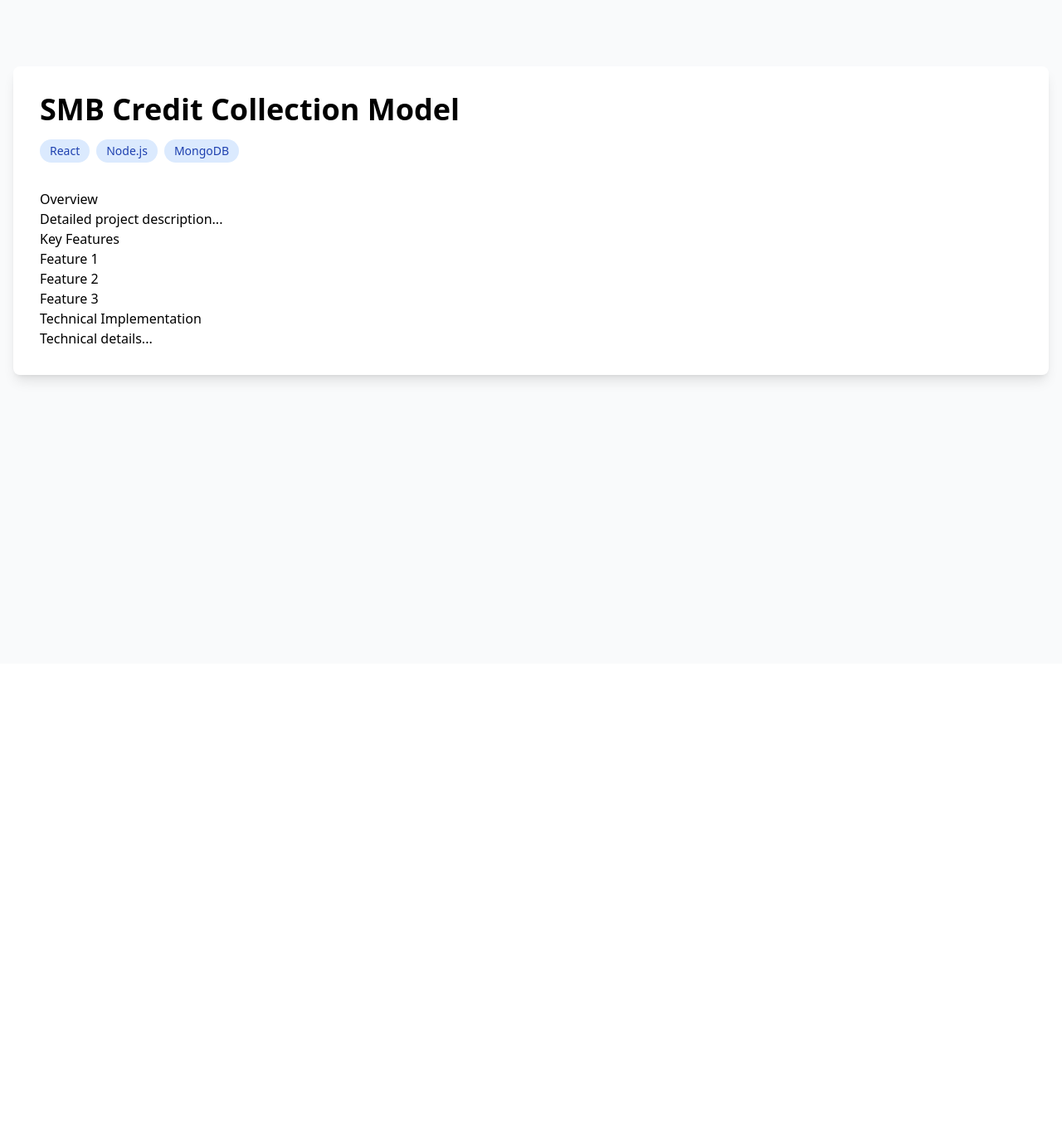
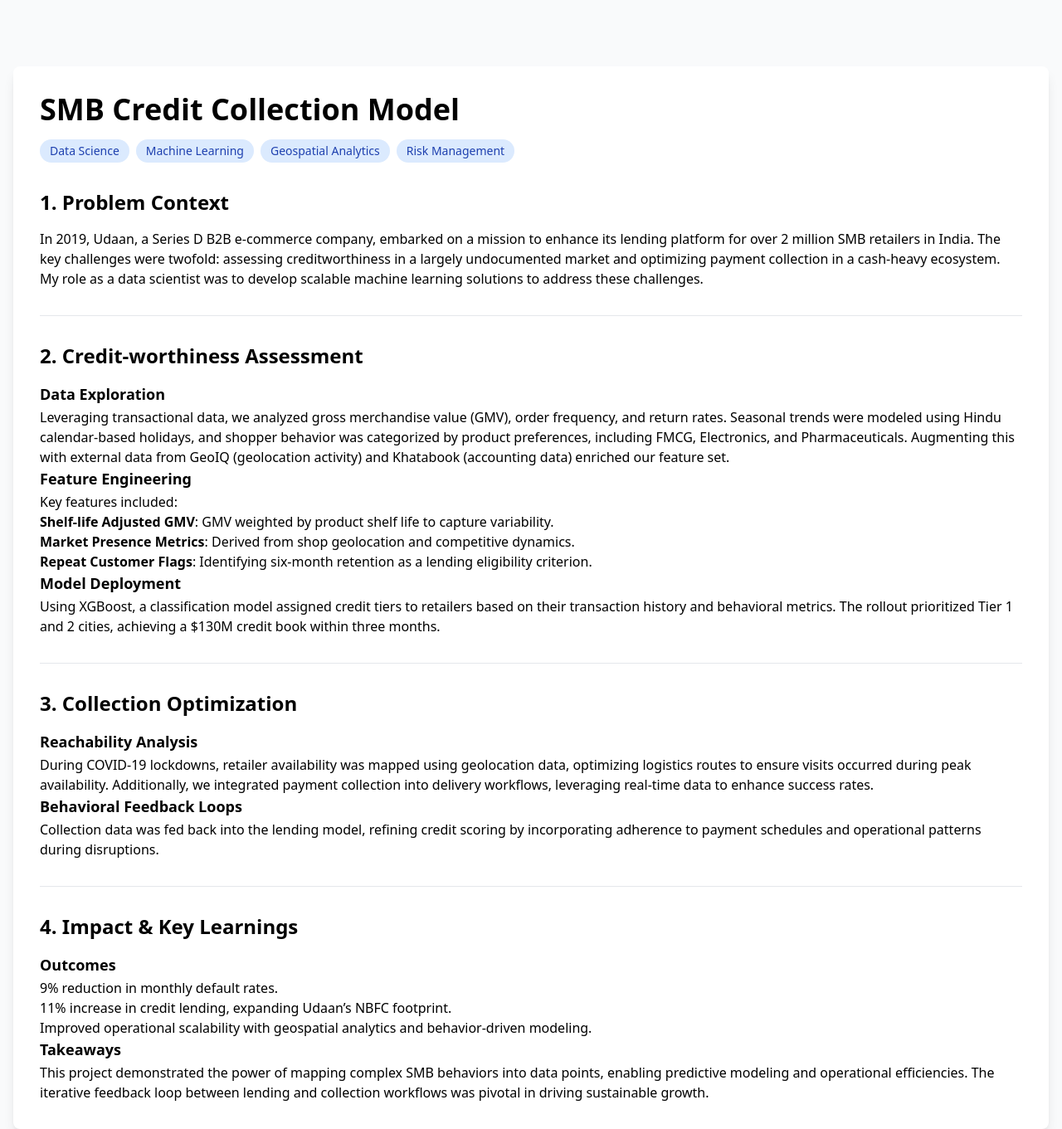
Before and after one commit to rohan-shnkr/rohan-shnkr.github.io, a React (Create React App) app: page /smb-credit-collection-model in a window 1280 px wide. Shown: the whole page at 83% size. Before the commit the page ends 800 px from the top, so only its background shows below. Built offline with nearby package versions, Linux system fonts and the light colour scheme.

Commit message:
Added SMB credit Article

```diff
--- a/package.json
+++ b/package.json
@@ -10,6 +10,7 @@
     "lucide-react": "^0.460.0",
     "react": "^18.3.1",
     "react-dom": "^18.3.1",
+    "react-helmet-async": "^2.0.5",
     "react-router-dom": "^7.0.1",
     "react-scripts": "5.0.1",
     "web-vitals": "^2.1.4"
--- a/src/App.js
+++ b/src/App.js
@@ -9,6 +9,7 @@
 import Project5 from './components/projects/Project5';
 import Project6 from './components/projects/Project6';
 import Project7 from './components/projects/Project7';
+import { Helmet, HelmetProvider } from 'react-helmet-async';
 
 const projects = [
   {
@@ -22,7 +23,7 @@
     id: 2,
     title: "SMB Credit Collection Model",
     description: "A Machine Learning model to estimate credit risk",
-    techStack: ["React", "Node.js", "MongoDB"],
+    techStack: ["Data Science", "Machine Learning", "Risk Management"],
     link: "/smb-credit-collection-model"
   },
   {
@@ -74,7 +75,11 @@
   };
 
   return (
+    <HelmetProvider>
       <Router>
+        <Helmet>
+          <title>Rohan Srivastava</title>
+        </Helmet>
         <Routes>
           {/* Home Page Route */}
           <Route path="/" element={
@@ -217,7 +222,7 @@
               {/* Footer */}
               <footer className="bg-gray-50 py-8">
                 <div className="max-w-7xl mx-auto px-4 text-center text-gray-600">
-                <p>© 2024 Your Name. All rights reserved.</p>
+                  <p>© 2024 Rohan Srivastava. All rights reserved.</p>
                 </div>
               </footer>
             </div>
@@ -233,6 +238,7 @@
           <Route path="/carbon-footprint-reduction" element={<Project7 />} />
         </Routes>
       </Router>
+    </HelmetProvider>
   );
 }
 
--- a/src/components/projects/Project2.js
+++ b/src/components/projects/Project2.js
@@ -1,6 +1,10 @@
-import React from 'react';
+import React, { useEffect } from 'react';
 
 const Project2 = () => {
+  useEffect(() => {
+    window.scrollTo(0, 0);
+  }, []);
+
   return (
     <div className="min-h-screen bg-gray-50 pt-20">
       <div className="max-w-7xl mx-auto px-4">
@@ -8,7 +12,7 @@
           {/* Project Header */}
           <h1 className="text-4xl font-bold mb-4">SMB Credit Collection Model</h1>
           <div className="flex gap-2 mb-8">
-            {['React', 'Node.js', 'MongoDB'].map((tech, index) => (
+            {["Data Science", "Machine Learning", "Geospatial Analytics", "Risk Management"].map((tech, index) => (
               <span key={index} className="px-3 py-1 bg-blue-100 text-blue-800 rounded-full text-sm">
                 {tech}
               </span>
@@ -17,20 +21,96 @@
 
           {/* Project Content */}
           <div className="prose max-w-none">
-            <h2>Overview</h2>
-            <p>Detailed project description...</p>
+            <h2 className="text-2xl font-bold mb-4">1. Problem Context</h2>
+            <p>
+              In 2019, Udaan, a Series D B2B e-commerce company, embarked on a mission to enhance
+              its lending platform for over 2 million SMB retailers in India. The key challenges
+              were twofold: assessing creditworthiness in a largely undocumented market and
+              optimizing payment collection in a cash-heavy ecosystem. My role as a data scientist
+              was to develop scalable machine learning solutions to address these challenges.
+            </p>
 
-            <h2>Key Features</h2>
+            <hr className="my-8" />
+
+            <h2 className="text-2xl font-bold mb-4">2. Credit-worthiness Assessment</h2>
+            <h3 className="text-lg font-semibold mb-0.5">Data Exploration</h3>
+            <p>
+              Leveraging transactional data, we analyzed gross merchandise value (GMV), order
+              frequency, and return rates. Seasonal trends were modeled using Hindu calendar-based
+              holidays, and shopper behavior was categorized by product preferences, including
+              FMCG, Electronics, and Pharmaceuticals. Augmenting this with external data from
+              GeoIQ (geolocation activity) and Khatabook (accounting data) enriched our feature
+              set.
+            </p>
+
+            <h3 className="text-lg font-semibold mb-0.5">Feature Engineering</h3>
+            <p>
+              Key features included:
+            </p>
             <ul>
-              <li>Feature 1</li>
-              <li>Feature 2</li>
-              <li>Feature 3</li>
+              <li>
+                <strong>Shelf-life Adjusted GMV</strong>: GMV weighted by product shelf life to
+                capture variability.
+              </li>
+              <li>
+                <strong>Market Presence Metrics</strong>: Derived from shop geolocation and
+                competitive dynamics.
+              </li>
+              <li>
+                <strong>Repeat Customer Flags</strong>: Identifying six-month retention as a
+                lending eligibility criterion.
+              </li>
             </ul>
 
-            <h2>Technical Implementation</h2>
-            <p>Technical details...</p>
+            <h3 className="text-lg font-semibold mb-0.5">Model Deployment</h3>
+            <p>
+              Using XGBoost, a classification model assigned credit tiers to retailers based on
+              their transaction history and behavioral metrics. The rollout prioritized Tier 1 and
+              2 cities, achieving a $130M credit book within three months.
+            </p>
 
-            {/* Add more sections as needed */}
+            <hr className="my-8" />
+
+            <h2 className="text-2xl font-bold mb-4">3. Collection Optimization</h2>
+            <h3 className="text-lg font-semibold mb-0.5">Reachability Analysis</h3>
+            <p>
+              During COVID-19 lockdowns, retailer availability was mapped using geolocation data,
+              optimizing logistics routes to ensure visits occurred during peak availability.
+              Additionally, we integrated payment collection into delivery workflows, leveraging
+              real-time data to enhance success rates.
+            </p>
+
+            <h3 className="text-lg font-semibold mb-0.5">Behavioral Feedback Loops</h3>
+            <p>
+              Collection data was fed back into the lending model, refining credit scoring by
+              incorporating adherence to payment schedules and operational patterns during
+              disruptions.
+            </p>
+
+            <hr className="my-8" />
+
+            <h2 className="text-2xl font-bold mb-4">4. Impact & Key Learnings</h2>
+            <h3 className="text-lg font-semibold mb-0.5">Outcomes</h3>
+            <ul>
+              <li>
+                9% reduction in monthly default rates.
+              </li>
+              <li>
+                11% increase in credit lending, expanding Udaan’s NBFC footprint.
+              </li>
+              <li>
+                Improved operational scalability with geospatial analytics and behavior-driven
+                modeling.
+              </li>
+            </ul>
+
+            <h3 className="text-lg font-semibold mb-0.5">Takeaways</h3>
+            <p>
+              This project demonstrated the power of mapping complex SMB behaviors into data
+              points, enabling predictive modeling and operational efficiencies. The iterative
+              feedback loop between lending and collection workflows was pivotal in driving
+              sustainable growth.
+            </p>
           </div>
         </div>
       </div>
```
Also changed, not shown: 1 other file (tests, documents, lock files or other folders). Lines whose indentation alone changed are shown as unchanged.
